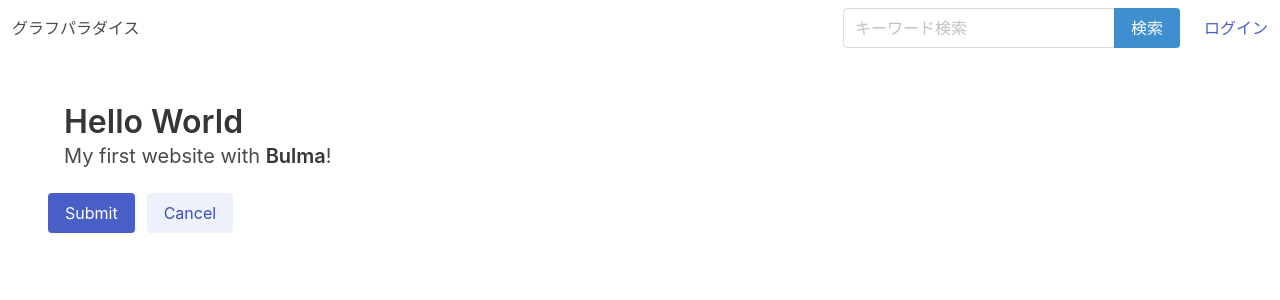
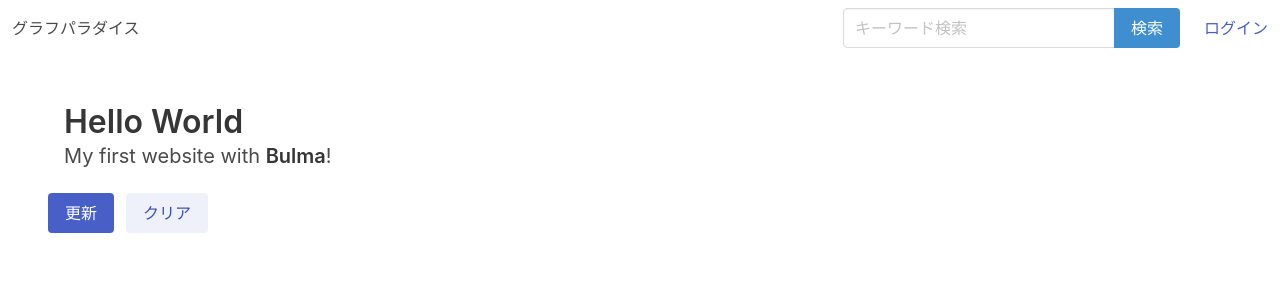
Before and after one commit to takuyanagai0213/GraphParadiseFront, a Vue app: page /user_list in a window 1280 px wide. Shown: the top 300 px of the page. Built offline with nearby package versions, Linux system fonts and the light colour scheme; no server answers.

Commit message:
ボタンの文言を修正

```diff
--- a/src/views/UserList.vue
+++ b/src/views/UserList.vue
@@ -14,10 +14,10 @@
     <div class="content">
       <div class="field is-grouped">
         <div class="control">
-            <button class="button is-link" id="submit">Submit</button>
+            <button class="button is-link" id="submit">更新</button>
           </div>
           <div class="control">
-            <button class="button is-link is-light">Cancel</button>
+            <button class="button is-link is-light">クリア</button>
           </div>
         </div>
     </div>
```
